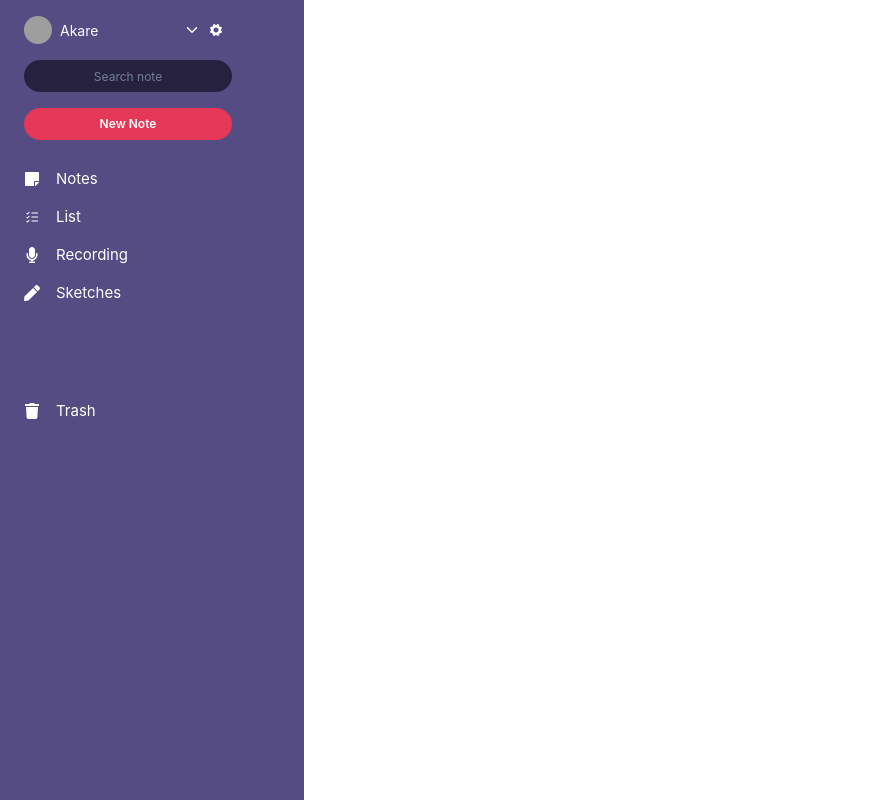
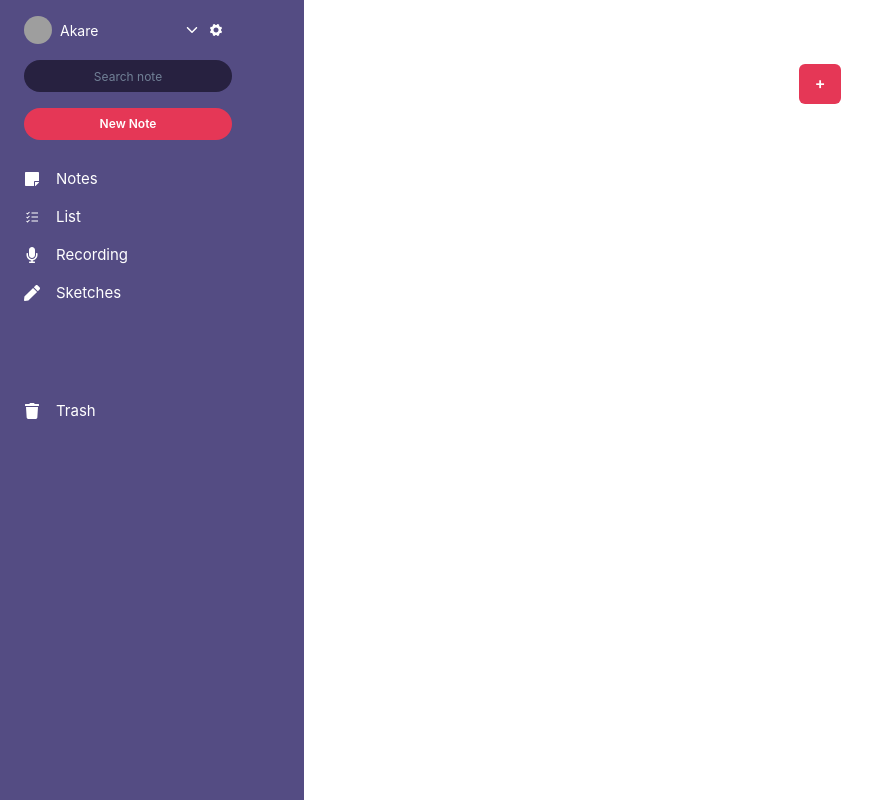
Before and after one commit to akareagwom/note-pal, a React (Vite) app: page /Layout/list in a window 1280 px wide. Shown: the whole page, without its empty margins (0-880 px from the left). Built offline with nearby package versions, Linux system fonts and the light colour scheme; grey boxes are pictures that could not be loaded.

Commit message:
addlist in list

```diff
--- a/src/list/List.tsx
+++ b/src/list/List.tsx
@@ -1,5 +1,6 @@
 import { Box } from '@chakra-ui/react';
 import React from 'react';
+import AddList from './components/AddList';
 
 interface Props {
 
@@ -8,7 +9,7 @@ interface Props {
 const List: React.FC<Props> = ({  }) => {
   return (
     <Box>
-
+        <AddList/>
     </Box>
   );
 };
```
